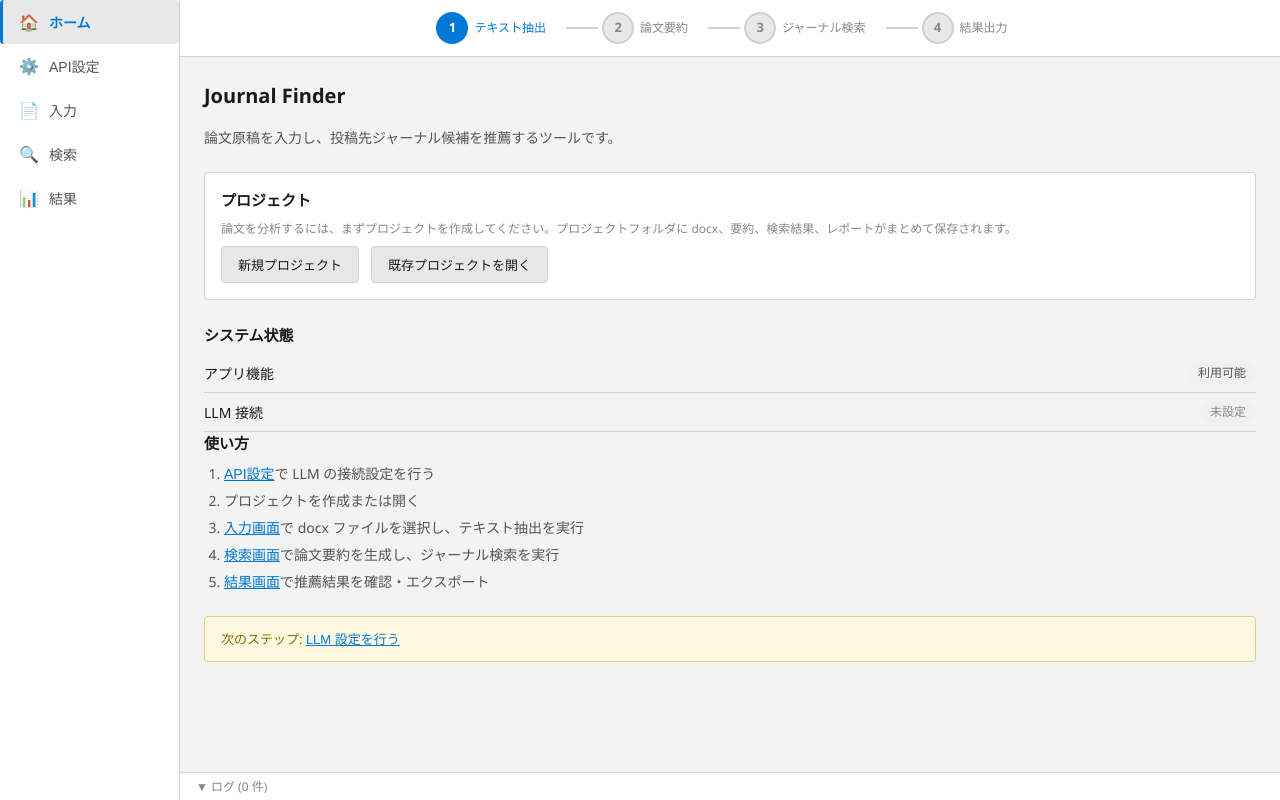
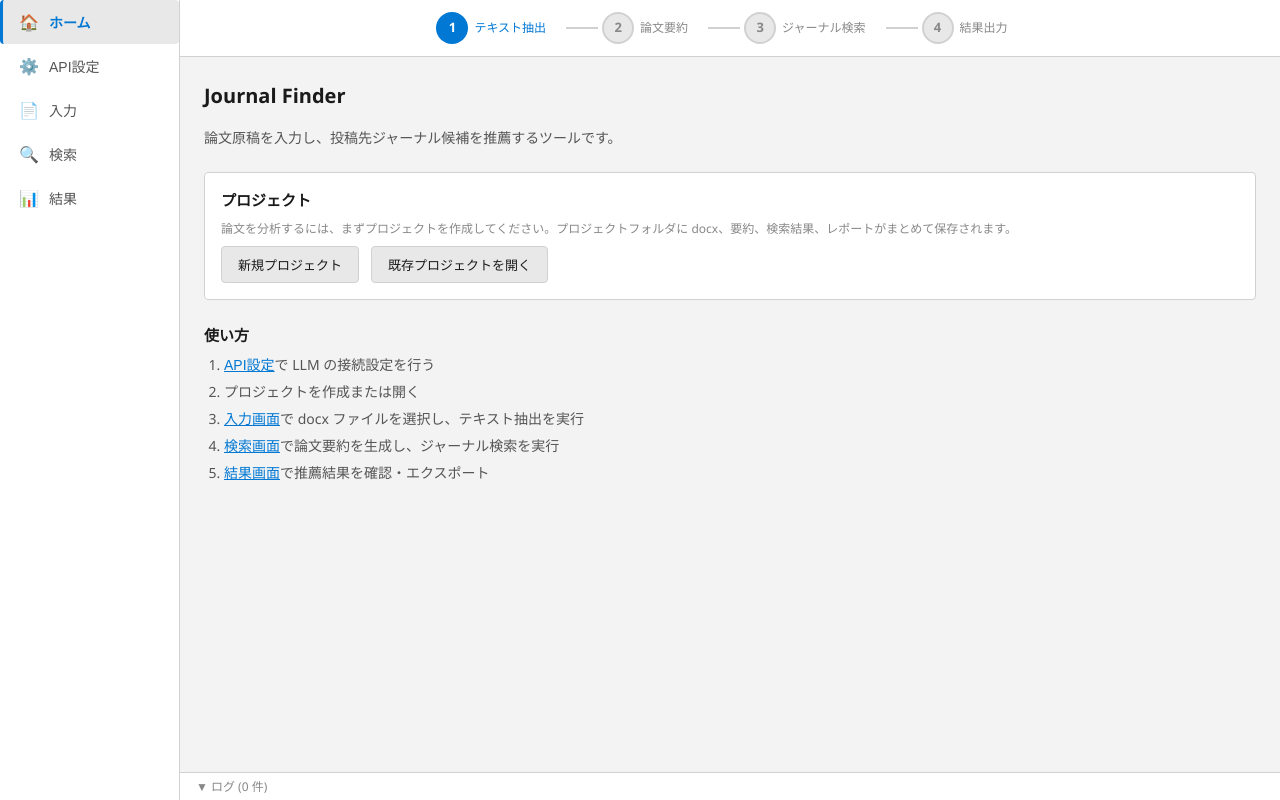
Before and after one commit to soheidon/Journal-Finder, a React (Vite) app in the folder app/: page / in a window 1280 px wide. Built offline with nearby package versions, Linux system fonts and the light colour scheme.

Commit message:
refactor: remove system status section from home panel

```diff
--- a/app/src/App.tsx
+++ b/app/src/App.tsx
@@ -130,8 +130,6 @@ function App() {
   const [statusMessage, setStatusMessage] = useState<{ type: "success" | "error" | "info"; text: string } | null>(null);
   const [logs, setLogs] = useState<string[]>([]);
   const [logExpanded, setLogExpanded] = useState(false);
-  const [llmConfigured, setLlmConfigured] = useState(false);
-  const [llmTestOk, setLlmTestOk] = useState(false);
   const [llmTestResults, setLlmTestResults] = useState<Record<string, LlmTestResult>>({});
 
   const addLog = useCallback((message: string) => {
@@ -280,8 +278,6 @@ function App() {
           {activeView === "home" && (
             <HomePanel
               onNavigate={setActiveView}
-              llmConfigured={llmConfigured}
-              llmTestOk={llmTestOk}
               projectInfo={projectInfo}
               onCreateProject={handleCreateProject}
               onOpenProject={handleOpenProject}
@@ -317,7 +313,7 @@ function App() {
             />
           )}
           {activeView === "settings" && (
-            <SettingsPanel addLog={addLog} showStatus={showStatus} onLlmStatusChange={(configured, testOk) => { setLlmConfigured(configured); setLlmTestOk(testOk); }} testResults={llmTestResults} onTestResultsChange={setLlmTestResults} />
+            <SettingsPanel addLog={addLog} showStatus={showStatus} testResults={llmTestResults} onTestResultsChange={setLlmTestResults} />
           )}
         </div>
         <LogPanel logs={logs} expanded={logExpanded} onToggle={() => setLogExpanded(!logExpanded)} onClear={() => setLogs([])} />
--- a/app/src/panels/HomePanel.tsx
+++ b/app/src/panels/HomePanel.tsx
@@ -4,21 +4,16 @@ import type { ActiveView, ProjectInfo } from "../App";
 
 interface HomePanelProps {
   onNavigate: (view: ActiveView) => void;
-  llmConfigured: boolean;
-  llmTestOk: boolean;
   projectInfo: ProjectInfo | null;
   onCreateProject: (name: string, parentDir: string) => void;
   onOpenProject: (path: string) => void;
 }
 
-function HomePanel({ onNavigate, llmConfigured, llmTestOk, projectInfo, onCreateProject, onOpenProject }: HomePanelProps) {
+function HomePanel({ onNavigate, projectInfo, onCreateProject, onOpenProject }: HomePanelProps) {
   const [recentProjects, setRecentProjects] = useState<ProjectInfo[]>([]);
   const [showCreate, setShowCreate] = useState(false);
   const [newName, setNewName] = useState("");
   const [parentDir, setParentDir] = useState("");
-
-  const llmLabel = !llmConfigured ? "未設定" : llmTestOk ? "接続済み" : "未テスト";
-  const llmCls = !llmConfigured ? "unrun" : llmTestOk ? "ok" : "warn";
 
   useEffect(() => {
     invoke<ProjectInfo[]>("list_recent_projects").then(setRecentProjects).catch(() => {});
@@ -104,19 +99,6 @@ function HomePanel({ onNavigate, llmConfigured, llmTestOk, projectInfo, onCreate
         )}
       </div>
 
-      {/* System status */}
-      <div className="home-status">
-        <h3>システム状態</h3>
-        <div className="status-row">
-          <span>アプリ機能</span>
-          <span className="status-chip ok">利用可能</span>
-        </div>
-        <div className="status-row">
-          <span>LLM 接続</span>
-          <span className={`status-chip ${llmCls}`}>{llmLabel}</span>
-        </div>
-      </div>
-
       {/* Steps */}
       <div className="home-steps">
         <h3>使い方</h3>
@@ -148,15 +130,6 @@ function HomePanel({ onNavigate, llmConfigured, llmTestOk, projectInfo, onCreate
           </li>
         </ol>
       </div>
-
-      {!llmConfigured && (
-        <div className="home-next-step">
-          次のステップ:{" "}
-          <button className="link-button" onClick={() => onNavigate("settings")}>
-            LLM 設定を行う
-          </button>
-        </div>
-      )}
     </div>
   );
 }
--- a/app/src/panels/SettingsPanel.tsx
+++ b/app/src/panels/SettingsPanel.tsx
@@ -5,7 +5,6 @@ import type { LlmSlotConfig, LlmTestResult, LlmProvider, ApiFormat, ReasoningMod
 interface SettingsPanelProps {
   addLog: (message: string) => void;
   showStatus: (type: "success" | "error" | "info", text: string) => void;
-  onLlmStatusChange: (configured: boolean, testOk: boolean) => void;
   testResults: Record<string, LlmTestResult>;
   onTestResultsChange: (results: Record<string, LlmTestResult>) => void;
 }
@@ -101,7 +100,7 @@ function makeDefault(name: string): LlmSlotConfig {
   };
 }
 
-function SettingsPanel({ addLog, showStatus, onLlmStatusChange, testResults, onTestResultsChange }: SettingsPanelProps) {
+function SettingsPanel({ addLog, showStatus, testResults, onTestResultsChange }: SettingsPanelProps) {
   const [slots, setSlots] = useState<LlmSlotConfig[]>([makeDefault("summarizer"), makeDefault("journal_assessor")]);
   const [testing, setTesting] = useState<Record<string, boolean>>({});
   const [loading, setLoading] = useState(true);
@@ -186,14 +185,6 @@ function SettingsPanel({ addLog, showStatus, onLlmStatusChange, testResults, onT
     }, 1000);
     return () => clearTimeout(timer);
   }, [slots, addLog]);
-
-  // Notify App.tsx about LLM status
-  useEffect(() => {
-    if (!initialLoadDone.current) return;
-    const configured = slots.some(s => !!s.api_key_env);
-    const anyTestOk = Object.values(testResults).some(r => r.ok);
-    onLlmStatusChange(configured, anyTestOk);
-  }, [slots, testResults, onLlmStatusChange]);
 
   const updateSlot = useCallback((index: number, field: keyof LlmSlotConfig, value: unknown) => {
     setSlots(prev => { const next = [...prev]; next[index] = { ...next[index], [field]: value }; return next; });
```
